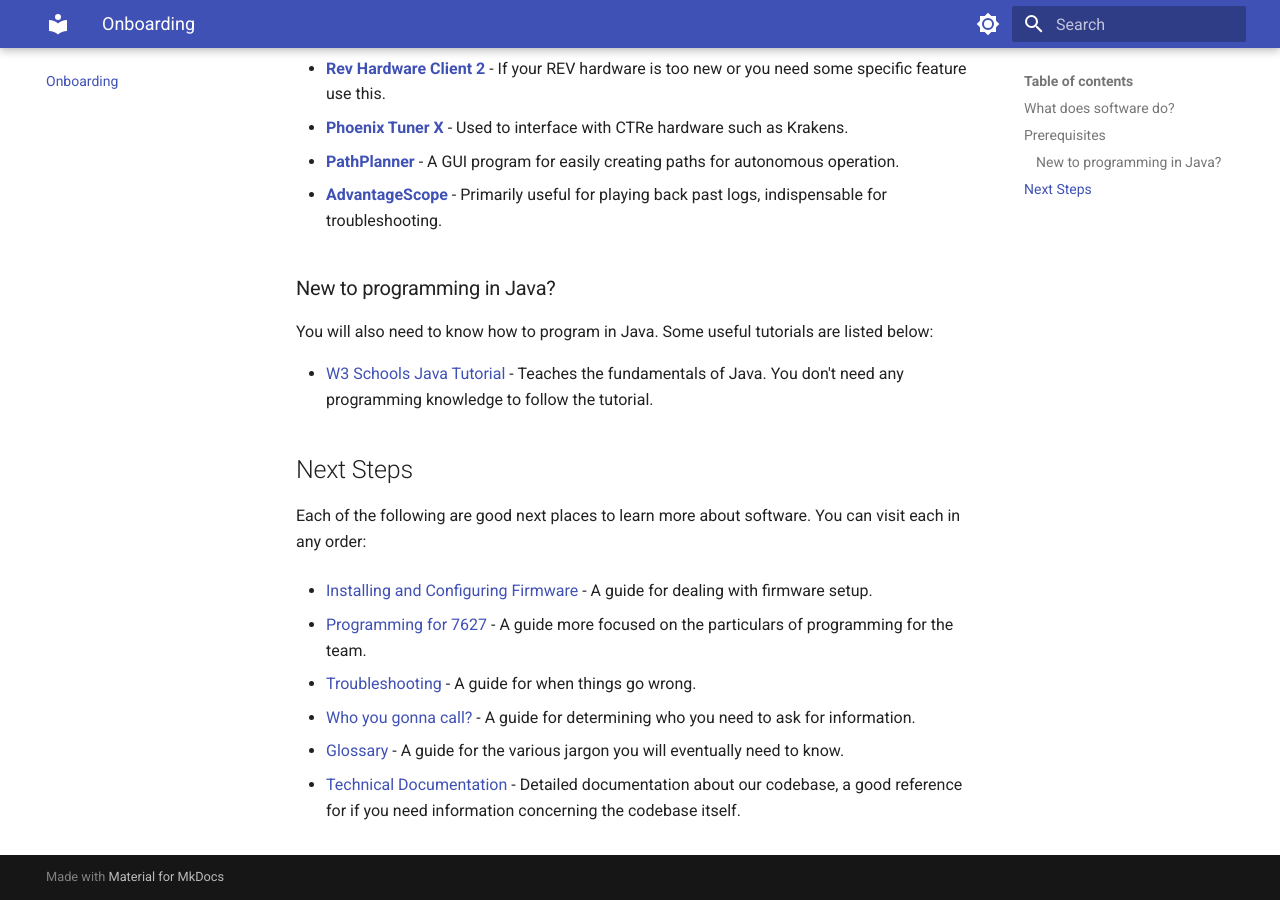
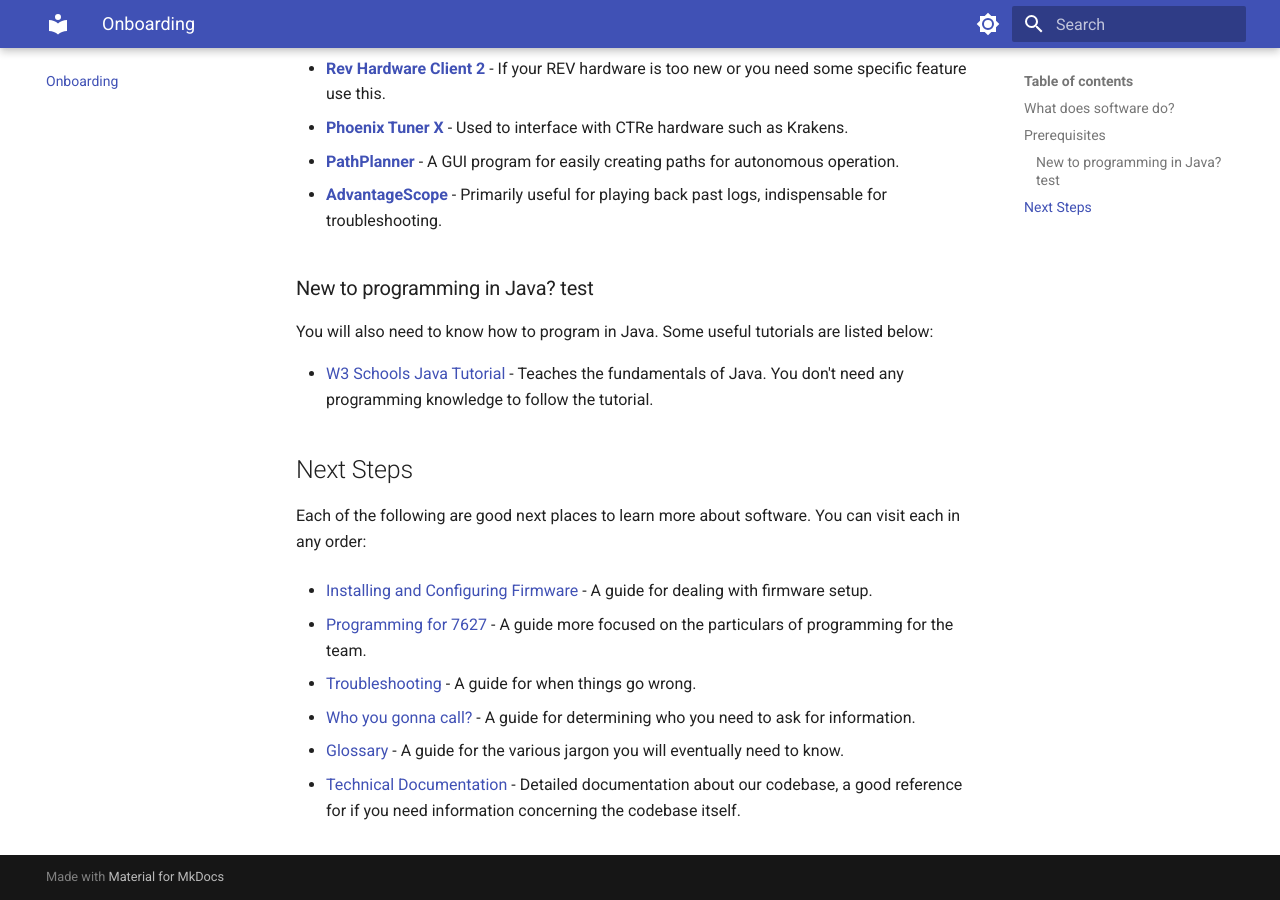
Before and after one commit to frc-7627/7627-software-docs, an MkDocs documentation site: the page built from docs/onboarding.md, in a window 1280 px wide and 900 px high, scrolled down 1088 px. Built offline with MkDocs 1.6.1 and Material for MkDocs 9.7.7, drawn with Linux system fonts in a browser that asks for light colours.

Commit message:
added test to ensure updates

```diff
--- a/docs/onboarding.md
+++ b/docs/onboarding.md
@@ -36,7 +36,7 @@ You will need a laptop(not a Chromebook! Ideally a Windows laptop, although Linu
 
 * [**AdvantageScope**](https://docs.advantagescope.org/overview/installation) - Primarily useful for playing back past logs, indispensable for troubleshooting.
 
-### New to programming in Java?
+### New to programming in Java? test
 
 You will also need to know how to program in Java. Some useful tutorials are listed below:
 
```
